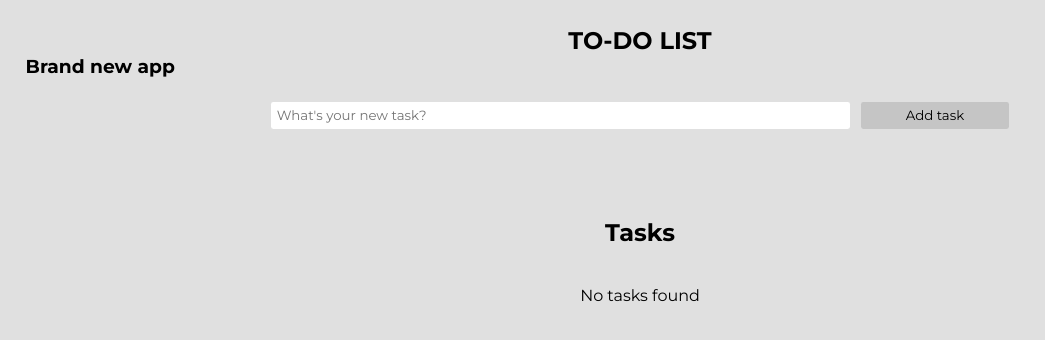
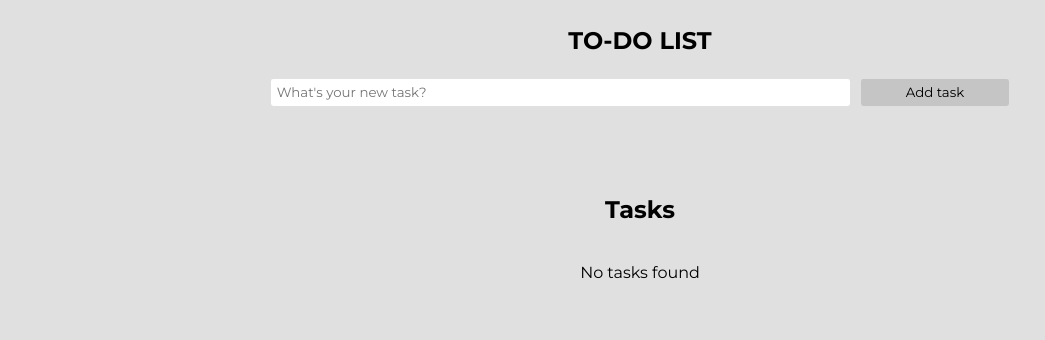
Before and after one commit to Buratosss/BURATOSSS, a plain HTML site: page index.html in a window 1280 px wide. Shown: the whole page, without its empty margins (0-1045 px from the left). Drawn offline with Linux system fonts and the light colour scheme.

Commit message:
Update index.html

```diff
--- a/index.html
+++ b/index.html
@@ -13,7 +13,6 @@
       <!-- Input tasks part -->
       <header class="header">
           <h2>TO-DO LIST</h2>
-          <h3>Brand new app</h3>
           <section class = "input_task_section">
               <input
                      type = "text"
```
